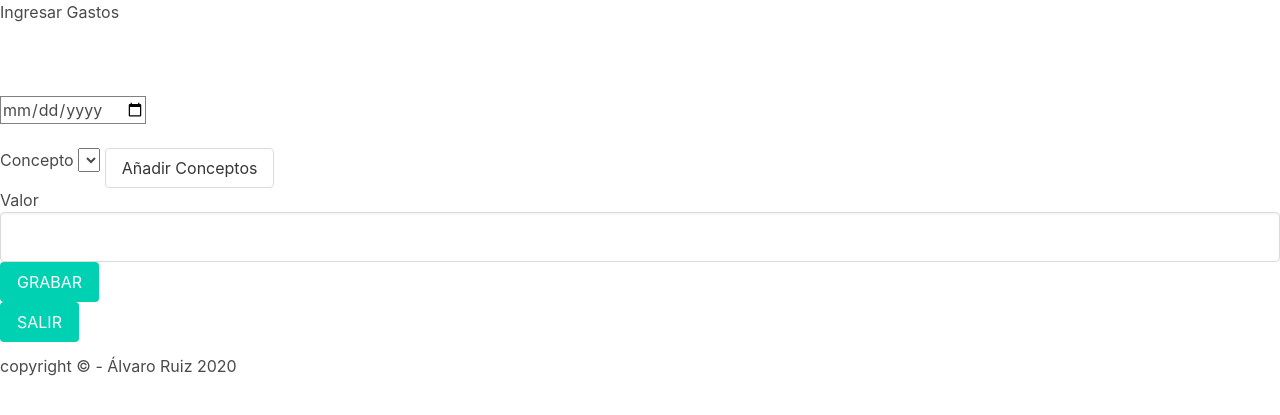
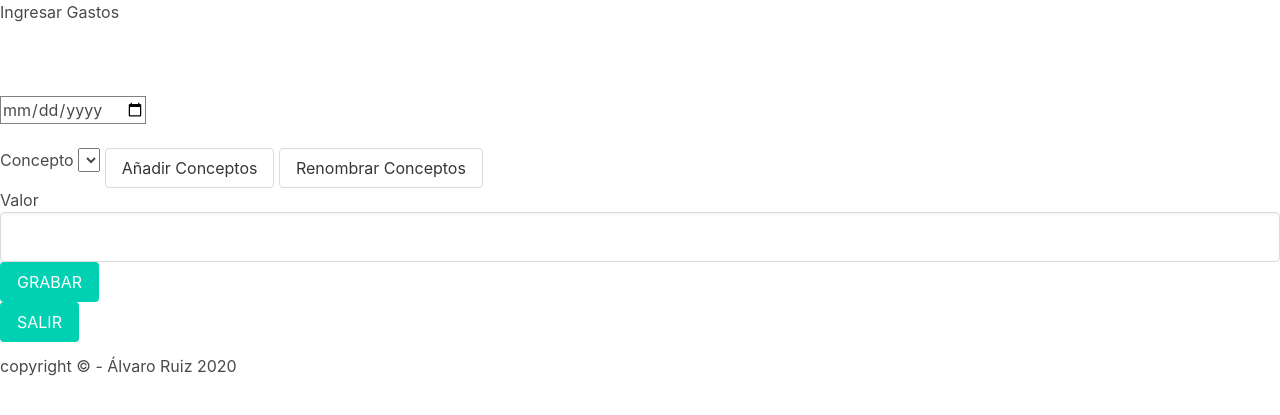
Before and after one commit to sosan/testing, a Flask app: template src/templates/gastos.html in a window 1280 px wide. Shown: the top 415 px of the page. Run offline with Flask 2, Linux system fonts and the light colour scheme; the template is opened without the code that fills it, so the values that code supplies are empty; some libraries are stand-ins or nearby versions.

Commit message:
añadido usuario test al insertar, añadido renombrar conceptos

```diff
--- a/src/main.py
+++ b/src/main.py
@@ -56,13 +56,13 @@ def gastos():
             "test_usuario")
         if fecha_convertida != "" and concepto != "" and valor != "":
             # mensaje = "Evento registrado con éxito"
-            mensaje = managermongo.nuevo_registro(fecha_convertida, concepto, valor)
+            mensaje = managermongo.nuevo_registro("test_usuario", fecha_convertida, concepto, valor)
             return render_template('gastos.html', fecha_actual=datetime.today(), mensaje=mensaje,
-                                    listado_conceptos=listado_conceptos)
+                                   listado_conceptos=listado_conceptos)
         else:
             mensaje = "Debe rellenar los campos...."
             return render_template('gastos.html', fecha_actual=datetime.today(), mensaje=mensaje,
-                                    listado_conceptos=listado_conceptos)
+                                   listado_conceptos=listado_conceptos)
     else:
         listado_conceptos = managermongo.getlistado_conceptos("test_usuario")
         errores = None
@@ -70,7 +70,7 @@ def gastos():
             errores = session.pop("errorinsertadoconcepto")
 
         return render_template('gastos.html', fecha_actual=datetime.today(), mensaje=mensaje,
-                                listado_conceptos=listado_conceptos, errores=errores)
+                               listado_conceptos=listado_conceptos, errores=errores)
 
 
 @app.route("/nuevoconcepto", methods=["post"])
@@ -87,6 +87,28 @@ def nuevo_concepto():
         else:
             session["errorinsertadoconcepto"] = "Fallo db"
 
+    return redirect(url_for("gastos"))
+
+
+@app.route("/nuevoconcepto", methods=["get"])
+def nuevo_concepto_get():
+    return redirect(url_for("gastos"))
+
+
+@app.route("/renombrarconcepto", methods=["post"])
+def renombrar_concepto():
+    if "txt_renombrar_concepto" in request.form:
+        if request.form["txt_renombrar_concepto"] == "":
+            return redirect(url_for("gastos"))
+
+        resultado = managermongo.renombrar_concepto(
+            "test_usuario", request.form["concepto"], request.form["txt_renombrar_concepto"])
+
+    return redirect(url_for("gastos"))
+
+
+@app.route("/renombrarconcepto", methods=["get"])
+def renombrar_concepto_get():
     return redirect(url_for("gastos"))
 
 
--- a/src/templates/gastos.html
+++ b/src/templates/gastos.html
@@ -17,6 +17,7 @@
             {% endfor %}
             </select>
             <button type="button" class="button modal-button" data-target="#vermodal" aria-haspopup="true">Añadir Conceptos</button>
+            <button type="button" class="button modal-button" data-target="#ver_renombrar" aria-haspopup="true">Renombrar Conceptos</button>
             <br>
 
           Valor<input class="input is-medium" type="number" min="0" step="any" value=""name="valor" id="valor" />
@@ -53,6 +54,34 @@
 </form>
 </div>
 
+<div class="modal " id="ver_renombrar">
+  <form action="{{ url_for("renombrar_concepto") }}" method="post">
+    <div class="modal-background"></div>
+    <div class="modal-card">
+      <header class="modal-card-head">
+        <p class="modal-card-title">Renombrar Concepto</p>
+        <button class="delete" aria-label="close" type="button"></button>
+      </header>
+      <section class="modal-card-body">
+         <select name="concepto" id="concepto">
+           {% for i in range(0, listado_conceptos|length) %}
+           <option value="{{ listado_conceptos[i] }}">{{ listado_conceptos[i] }}</option>
+           {% endfor %}
+         </select>
+
+        <br>Renombrar
+        <input type="text" name="txt_renombrar_concepto" value="">
+      </section>
+      <footer class="modal-card-foot">
+        <button class="button is-success" type="submit">Renombrar Concepto</button>
+        <button class="button close" aria-label="close" type="button">Cancelar</button>
+      </footer>
+    </div>
+  </form>
+</div>
+
+
+
 
 {% endblock %}
 
@@ -72,7 +101,7 @@
                 target.classList.remove('is-active');
             });
 
-             target.querySelector('.delete').addEventListener('click',   function()
+            target.querySelector('.delete').addEventListener('click',   function()
             {
                 target.classList.remove('is-active');
             });
```
Also changed, not shown: src/ModuloMongodb/ManagerMongodb.py (+40 -1 lines).
